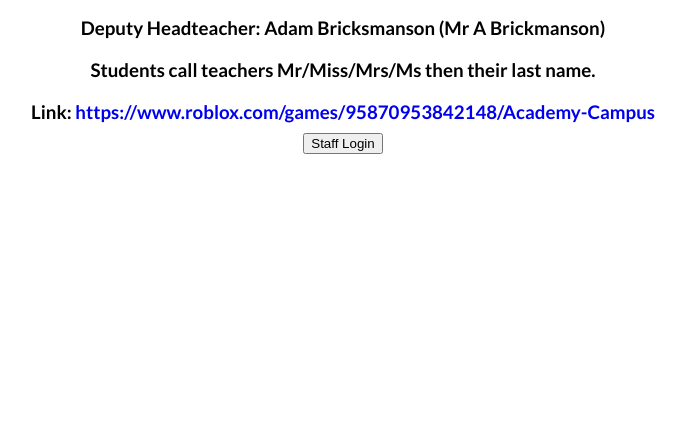
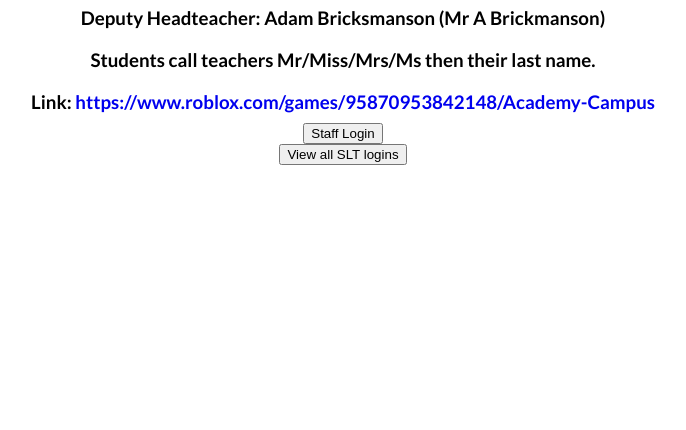
Before and after one commit to James-Githu-b/blackwoodacademics, a plain HTML site: page index.html in a window 1280 px wide. Shown: the part 370-800 px from the top of the page, without its empty margins (297-983 px from the left). Drawn offline with Linux system fonts and the light colour scheme.

Commit message:
Update index.html

```diff
--- a/index.html
+++ b/index.html
@@ -13,6 +13,7 @@
             <h3>Students call teachers Mr/Miss/Mrs/Ms then their last name.</h3>
             <h3>Link: <a href="https://www.roblox.com/games/95870953842148/Academy-Campus">https://www.roblox.com/games/95870953842148/Academy-Campus</a></h3>
             <button class="stafflgn">Staff Login</button>
+            <button class="viewallaccs">View all SLT logins</button>
         </div>
         <script src="app.js"></script>
     </body>
```
